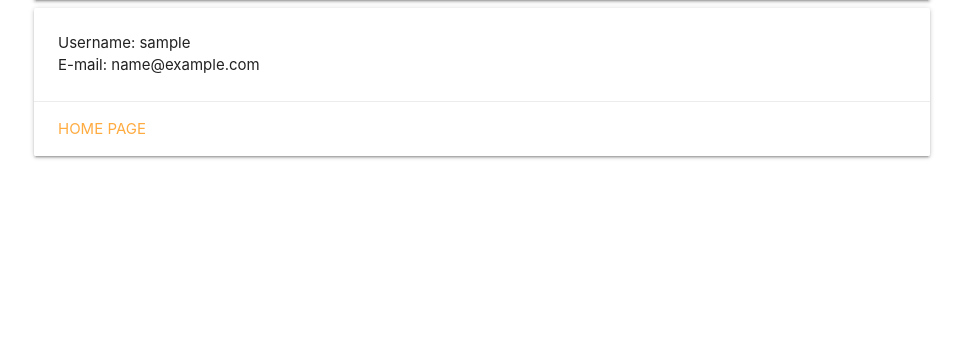
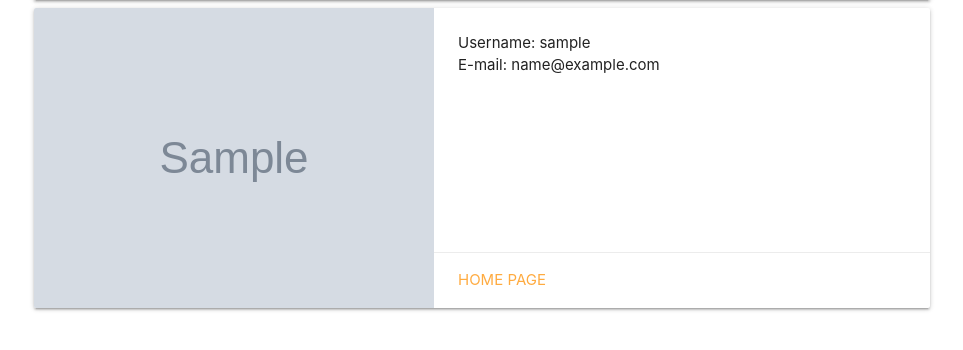
Before and after one commit to robertklim/blog, a Django app: page /accounts/profile/ in a window 1280 px wide. Shown: the part 64-414 px from the top of the page, without its empty margins (158-1121 px from the left). Run offline with Django 3.2, Linux system fonts and the light colour scheme; a user stored in the database is signed in; tables that the repository leaves empty hold one stand-in row (values such as "Sample post"); grey boxes marked "Sample" are stand-in pictures.

Commit message:
Display profile image on user's profile page

```diff
--- a/src/accounts/templates/accounts/account_profile.html
+++ b/src/accounts/templates/accounts/account_profile.html
@@ -1,13 +1,18 @@
 {% extends 'base.html' %} {% block content %}
 
 <div class="account">
-    <div class="card">
-        <div class="card-content">
-            <p class="article-paragraph">Username: {{ user.username }}</p>
-            <p class="article-paragraph">E-mail: {{ user.email }}</p>
+    <div class="card horizontal">
+        <div class="card-image">
+            <img src="{{ user.profile.image.url }}">
         </div>
-        <div class="card-action">
-            <a href="{% url 'articles:article-list' %}">Home page</a>
+        <div class="card-stacked">
+            <div class="card-content">
+                <p class="article-paragraph">Username: {{ user.username }}</p>
+                <p class="article-paragraph">E-mail: {{ user.email }}</p>
+            </div>
+            <div class="card-action">
+                <a href="{% url 'articles:article-list' %}">Home page</a>
+            </div>
         </div>
     </div>
 </div>
--- a/src/blog/urls.py
+++ b/src/blog/urls.py
@@ -15,5 +15,6 @@ urlpatterns = [
     path('articles/', include('articles.urls', namespace='articles')),
 ]
 
-urlpatterns += staticfiles_urlpatterns()
-urlpatterns += static(settings.MEDIA_URL, document_root=settings.MEDIA_ROOT)
+if settings.DEBUG:
+    urlpatterns += staticfiles_urlpatterns()
+    urlpatterns += static(settings.MEDIA_URL, document_root=settings.MEDIA_ROOT)
```
